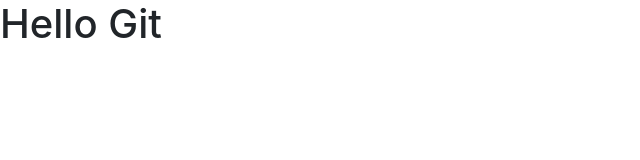
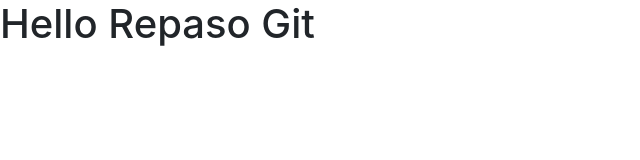
Before and after one commit to judithfanny/repaso-talento-digital-g1, a plain HTML site: page index.html in a window 1280 px wide. Shown: the whole page, without its empty margins (0-640 px from the left). Drawn offline with nearby package versions, Linux system fonts and the light colour scheme.

Commit message:
se cambia titulo

```diff
--- a/index.html
+++ b/index.html
@@ -10,7 +10,7 @@
     crossorigin="anonymous">
 </head>
 <body>
-    <h1>Hello Git</h1>
+    <h1>Hello Repaso Git</h1>
     <script src="https://code.jquery.com/jquery-3.5.1.slim.min.js" integrity="sha384-DfXdz2htPH0lsSSs5nCTpuj/zy4C+OGpamoFVy38MVBnE+IbbVYUew+OrCXaRkfj"
     crossorigin="anonymous"></script>
     <script src="https://code.jquery.com/jquery-3.5.1.slim.min.js" integrity="sha384-DfXdz2htPH0lsSSs5nCTpuj/zy4C+OGpamoFVy38MVBnE+IbbVYUew+OrCXaRkfj" crossorigin="anonymous"></script>
```
